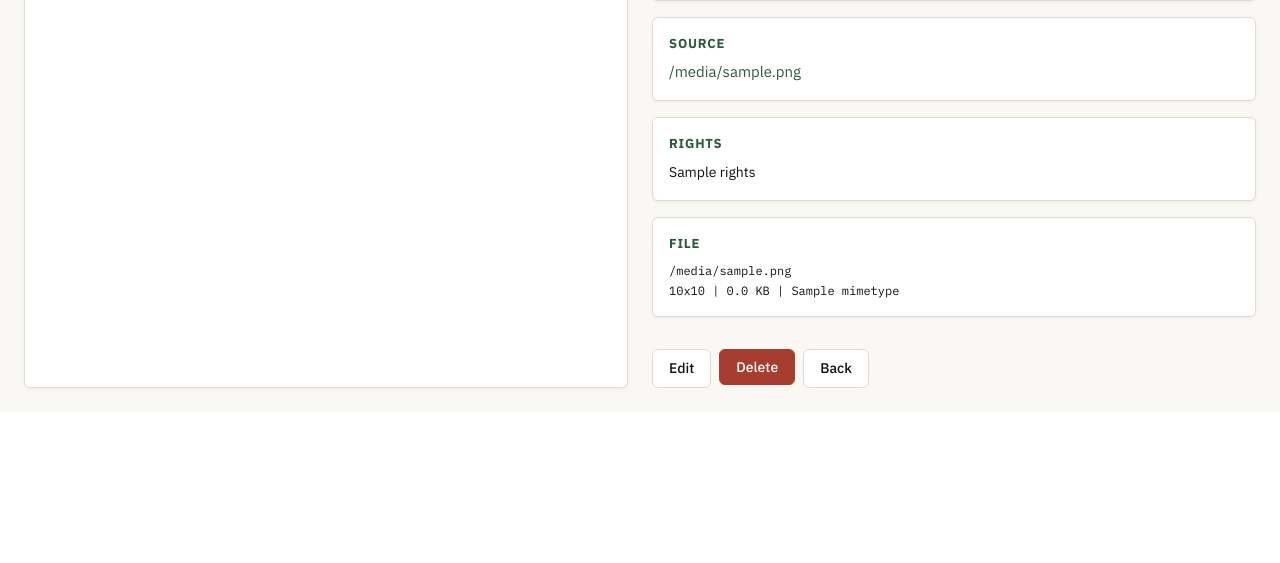
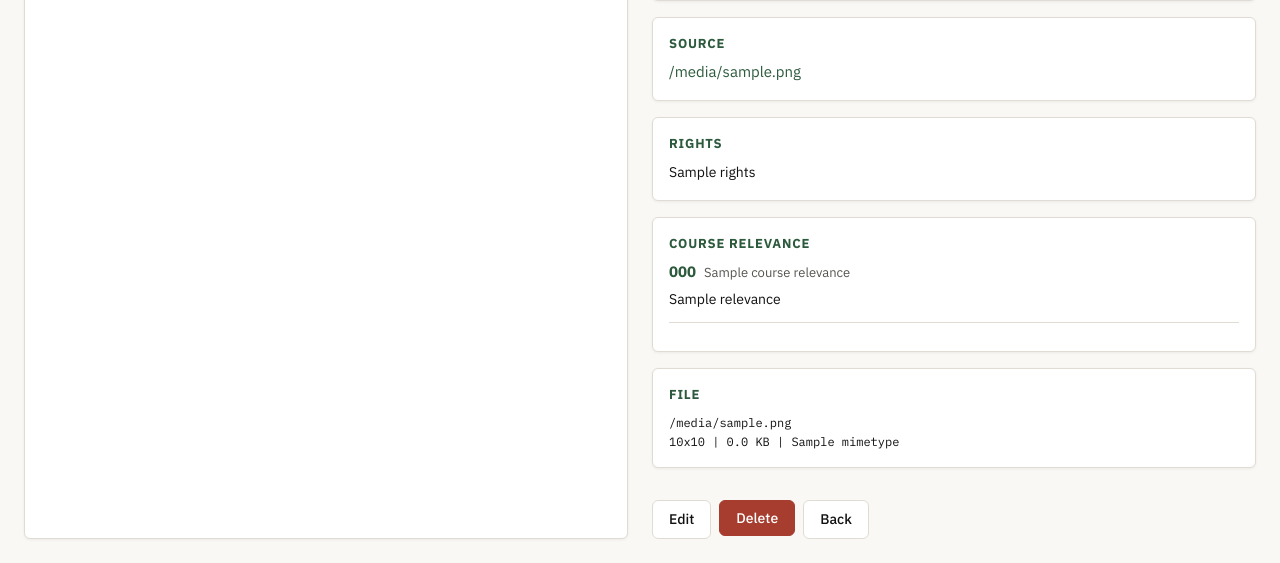
Before and after one commit to rpeart73/ImageLibrary, a Flask app: template templates/detail.html in a window 1280 px wide. Shown: the part 645-1208 px from the top of the page. Before the commit the page ends 1035 px from the top, so only its background shows below. Run offline with Flask 3, Linux system fonts and the light colour scheme; the template is opened without the code that fills it: most values are stand-ins (such as "Sample title", 1, 10 or a date in 2020); grey boxes marked "Sample" are stand-in pictures.

Commit message:
Course relevance: per-image course fit with instructor guidance
- courses table: BFS142, BFS211, BFS218, BFS220, SOC122
- image_course_relevance: relevance text + fit level
- Detail page: course section with fit badges
- API: GET/PUT /api/image/<id>/courses

Co-Authored-By: Claude Opus 4.6 (1M context) <noreply@anthropic.com>

```diff
--- a/app.py
+++ b/app.py
@@ -74,8 +74,17 @@ def image_detail(image_id):
 
     tags = db.execute("SELECT tg.name FROM tags tg JOIN image_tags it ON tg.id = it.tag_id WHERE it.image_id = ?", (image_id,)).fetchall()
     apa = generate_apa_citation(image)
+
+    # Course relevance
+    course_relevance = db.execute("""SELECT cr.relevance, cr.fit, c.code, c.name
+                                     FROM image_course_relevance cr
+                                     JOIN courses c ON cr.course_id = c.id
+                                     WHERE cr.image_id = ?
+                                     ORDER BY CASE cr.fit WHEN 'strong' THEN 1 WHEN 'moderate' THEN 2 ELSE 3 END""",
+                                  (image_id,)).fetchall()
+
     db.close()
-    return render_template('detail.html', image=image, tags=tags, apa=apa)
+    return render_template('detail.html', image=image, tags=tags, apa=apa, course_relevance=course_relevance)
 
 
 @app.route('/image/<int:image_id>/edit', methods=['GET', 'POST'])
@@ -289,6 +298,33 @@ def themes():
     return render_template('themes.html', themes=themes)
 
 
+@app.route('/api/image/<int:image_id>/courses', methods=['GET', 'PUT'])
+def api_image_courses(image_id):
+    db = get_db()
+    if request.method == 'GET':
+        rows = db.execute("""SELECT cr.relevance, cr.fit, c.code, c.name
+                             FROM image_course_relevance cr
+                             JOIN courses c ON cr.course_id = c.id
+                             WHERE cr.image_id = ?""", (image_id,)).fetchall()
+        db.close()
+        return jsonify([dict(r) for r in rows])
+
+    # PUT — batch set course relevance
+    data = request.get_json()
+    if not data or 'courses' not in data:
+        return jsonify({'error': 'expected {courses: [{code, relevance, fit}]}'}), 400
+
+    db.execute("DELETE FROM image_course_relevance WHERE image_id=?", (image_id,))
+    for entry in data['courses']:
+        course = db.execute("SELECT id FROM courses WHERE code=?", (entry['code'],)).fetchone()
+        if course:
+            db.execute("INSERT INTO image_course_relevance (image_id, course_id, relevance, fit) VALUES (?, ?, ?, ?)",
+                       (image_id, course['id'], entry['relevance'], entry.get('fit', 'strong')))
+    db.commit()
+    db.close()
+    return jsonify({'ok': True, 'image_id': image_id})
+
+
 @app.route('/api/unprocessed')
 def api_unprocessed():
     """Return images that need processing (no description)."""
--- a/templates/detail.html
+++ b/templates/detail.html
@@ -59,6 +59,28 @@
         </div>
         {% endif %}
 
+        {% if course_relevance %}
+        <div class="detail-section">
+            <h3>Course Relevance</h3>
+            {% for cr in course_relevance %}
+            <div style="margin-bottom: 12px; padding-bottom: 12px; border-bottom: 1px solid var(--border);">
+                <div style="display: flex; align-items: center; gap: 8px; margin-bottom: 4px;">
+                    <span style="font-weight: 700; color: var(--accent);">{{ cr.code }}</span>
+                    <span style="font-size: 13px; color: var(--text-muted);">{{ cr.name }}</span>
+                    {% if cr.fit == 'strong' %}
+                    <span style="background: var(--accent-light); color: var(--accent); font-size: 11px; padding: 1px 6px; border-radius: 3px; font-weight: 600;">Strong fit</span>
+                    {% elif cr.fit == 'moderate' %}
+                    <span style="background: #fef3e2; color: #8a6d3b; font-size: 11px; padding: 1px 6px; border-radius: 3px; font-weight: 600;">Moderate fit</span>
+                    {% elif cr.fit == 'weak' %}
+                    <span style="background: #f5f5f5; color: #888; font-size: 11px; padding: 1px 6px; border-radius: 3px; font-weight: 600;">Tangential</span>
+                    {% endif %}
+                </div>
+                <div class="detail-description">{{ cr.relevance }}</div>
+            </div>
+            {% endfor %}
+        </div>
+        {% endif %}
+
         <div class="detail-section">
             <h3>File</h3>
             <div class="detail-description" style="font-family: var(--mono); font-size: 12px;">
```
